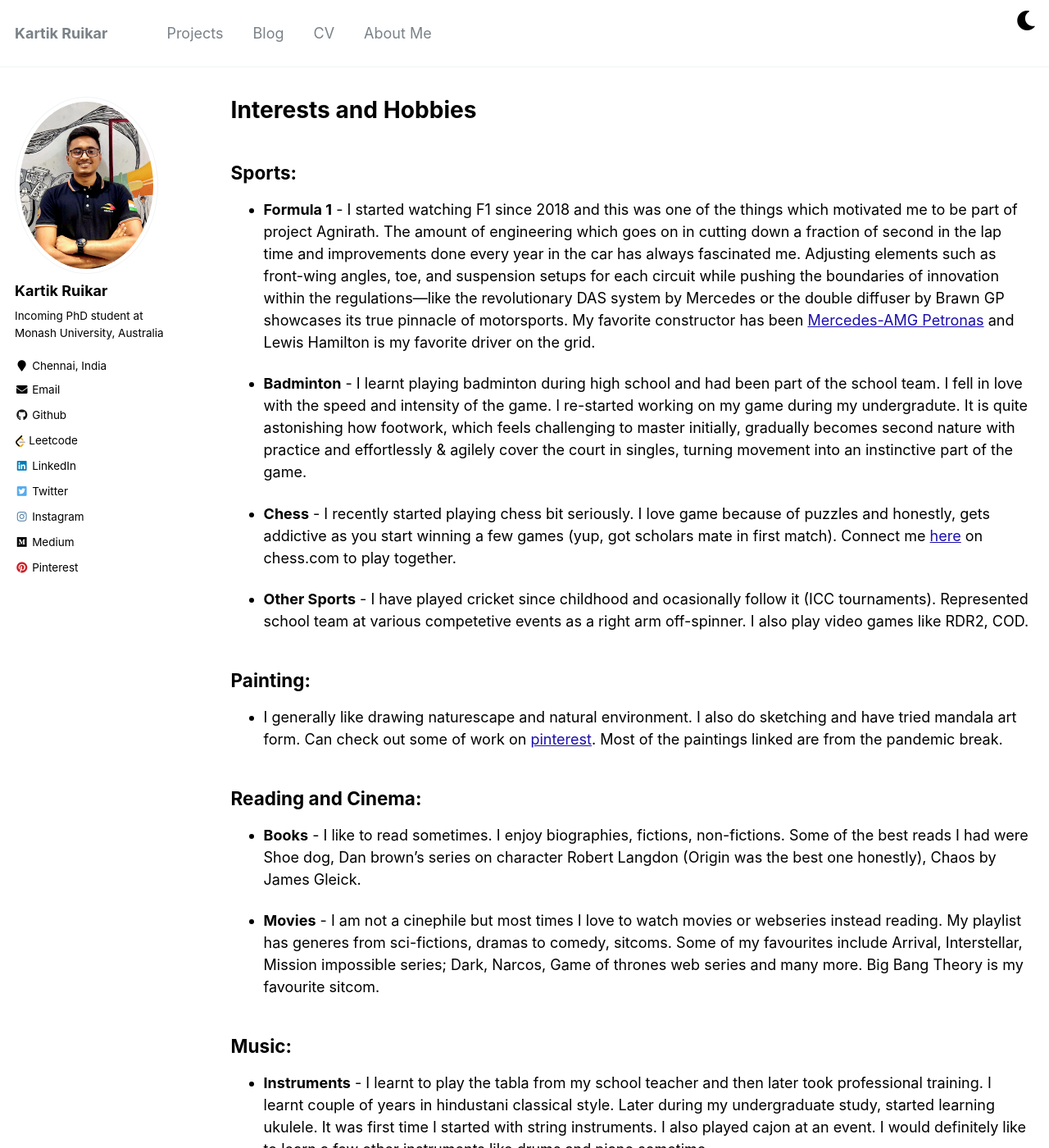
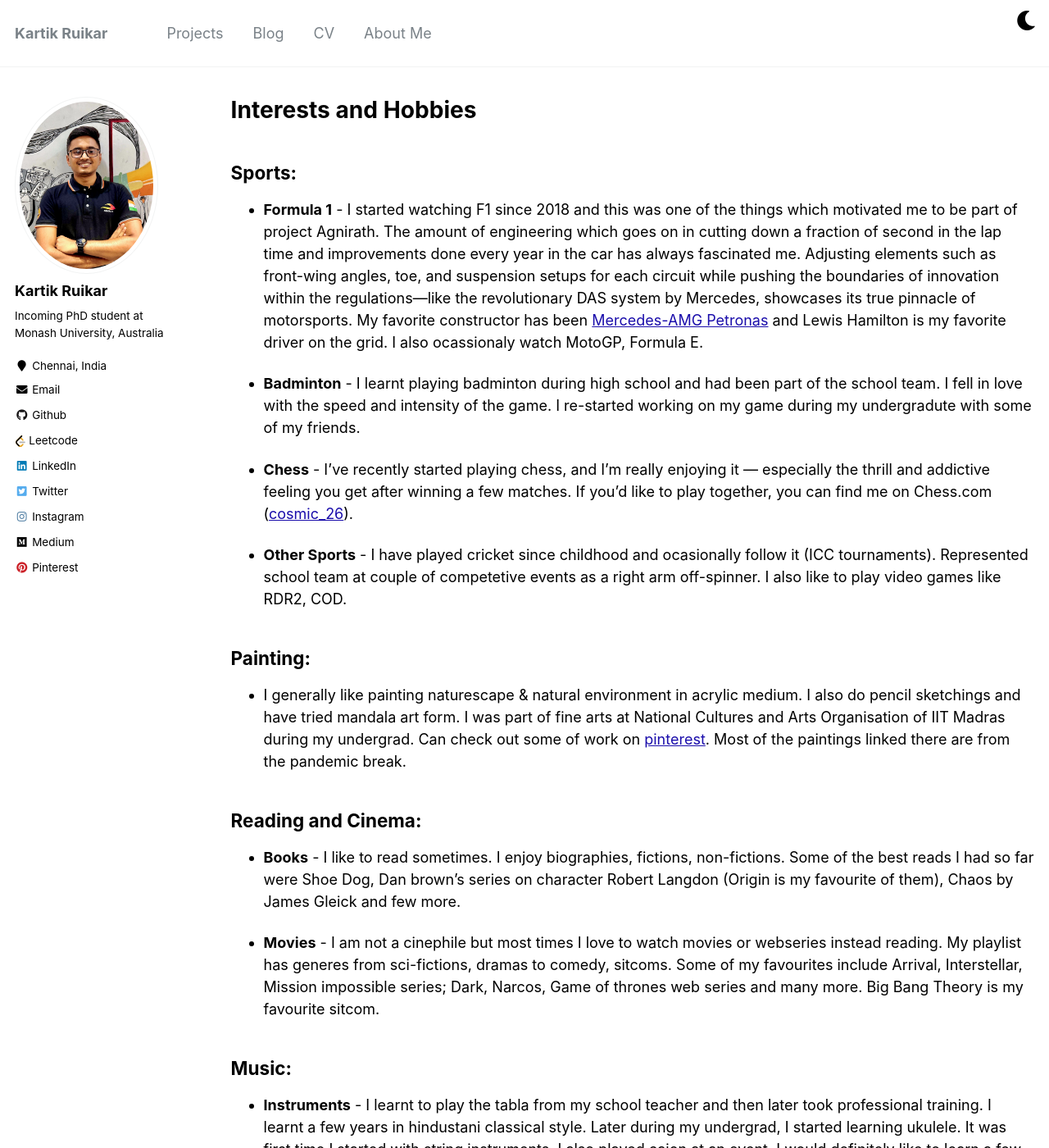
Before and after one commit to Kartik2605/Kartik2605.github.io, a Jekyll site: the page built from _pages/other.md, in a window 1280 px wide and 1400 px high. Shown: the whole window at 82% size. Built offline with Jekyll 4.4.1, drawn with Linux system fonts in a browser that asks for light colours; our own code applies the rules of GitHub Pages for plain Markdown files; some of the changed text lies outside the part shown.

Commit message:
changes in About me 8

```diff
--- a/_pages/other.md
+++ b/_pages/other.md
@@ -11,28 +11,28 @@ redirect_from:
 
 ## Sports: ##
 
-* **Formula 1** - I started watching F1 since 2018 and this was one of the things which motivated me to be part of project Agnirath. The amount of engineering which goes on in cutting down a fraction of second in the lap time and improvements done every year in the car has always fascinated me. Adjusting elements such as front-wing angles, toe, and suspension setups for each circuit while pushing the boundaries of innovation within the regulations—like the revolutionary DAS system by Mercedes or the double diffuser by Brawn GP showcases its true pinnacle of motorsports. My favorite constructor has been [Mercedes-AMG Petronas](https://www.mercedesamgf1.com/) and Lewis Hamilton is my favorite driver on the grid.
+* **Formula 1** - I started watching F1 since 2018 and this was one of the things which motivated me to be part of project Agnirath. The amount of engineering which goes on in cutting down a fraction of second in the lap time and improvements done every year in the car has always fascinated me. Adjusting elements such as front-wing angles, toe, and suspension setups for each circuit while pushing the boundaries of innovation within the regulations—like the revolutionary DAS system by Mercedes, showcases its true pinnacle of motorsports. My favorite constructor has been [Mercedes-AMG Petronas](https://www.mercedesamgf1.com/) and Lewis Hamilton is my favorite driver on the grid. I also ocassionaly watch MotoGP, Formula E.
 
-* **Badminton** - I learnt playing badminton during high school and had been part of the school team. I fell in love with the speed and intensity of the game. I re-started working on my game during my undergradute. It is quite astonishing how footwork, which feels challenging to master initially, gradually becomes second nature with practice and effortlessly & agilely cover the court in singles, turning movement into an instinctive part of the game.
+* **Badminton** - I learnt playing badminton during high school and had been part of the school team. I fell in love with the speed and intensity of the game. I re-started working on my game during my undergradute with some of my friends.
 
-* **Chess** - I recently started playing chess bit seriously. I love game because of puzzles and honestly, gets addictive as you start winning a few games (yup, got scholars mate in first match). Connect me [here](https://www.chess.com/member/cosmic_26) on chess.com to play together.
+* **Chess** - I've recently started playing chess, and I'm really enjoying it — especially the thrill and addictive feeling you get after winning a few matches. If you'd like to play together, you can find me on Chess.com ([cosmic_26](https://www.chess.com/member/cosmic_26)).
 
-* **Other Sports** - I have played cricket since childhood and ocasionally follow it (ICC tournaments). Represented school team at various competetive events as a right arm off-spinner. I also play video games like RDR2, COD.
+* **Other Sports** - I have played cricket since childhood and ocasionally follow it (ICC tournaments). Represented school team at couple of competetive events as a right arm off-spinner. I also like to play video games like RDR2, COD.
 
 
 ## Painting: ##
 
-- I generally like drawing naturescape and natural environment. I also do sketching and have tried mandala art form. Can check out some of work on [pinterest](https://pin.it/2c8Ym5D8z). Most of the paintings linked are from the pandemic break.
+- I generally like painting naturescape & natural environment in acrylic medium. I also do pencil sketchings and have tried mandala art form. I was part of fine arts at National Cultures and Arts Organisation of IIT Madras during my undergrad. Can check out some of work on [pinterest](https://pin.it/2c8Ym5D8z). Most of the paintings linked there are from the pandemic break.
 
 ## Reading and Cinema: ##
 
-* **Books** - I like to read sometimes. I enjoy biographies, fictions, non-fictions. Some of the best reads I had were Shoe dog, Dan brown's series on character Robert Langdon (Origin was the best one honestly), Chaos by James Gleick.
+* **Books** - I like to read sometimes. I enjoy biographies, fictions, non-fictions. Some of the best reads I had so far were Shoe Dog, Dan brown's series on character Robert Langdon (Origin is my favourite of them), Chaos by James Gleick and few more.
 
 * **Movies** - I am not a cinephile but most times I love to watch movies or webseries instead reading. My playlist has generes from sci-fictions, dramas to comedy, sitcoms. Some of my favourites include Arrival, Interstellar, Mission impossible series; Dark, Narcos, Game of thrones web series and many more. Big Bang Theory is my favourite sitcom.
 
 ## Music: ##
 
-* **Instruments** - I learnt to play the tabla from my school teacher and then later took professional training. I learnt couple of years in hindustani classical style. Later during my undergraduate study, started learning ukulele. It was first time I started with string instruments. I also played cajon at an event. I would definitely like to learn a few other instruments like drums and piano sometime.
+* **Instruments** - I learnt to play the tabla from my school teacher and then later took professional training. I learnt a few years in hindustani classical style. Later during my undergrad, I started learning ukulele. It was first time I started with string instruments. I also played cajon at an event. I would definitely like to learn a few other instruments like drums and piano sometime.
 
 * **Bands/Artists** - My playlist has genres ranging from pop to classical music. My favorite artists include Ed Sheeran, Arjit Singh, Pritam, Imagine Dragon, Eminem and many more. Along with this, I also like theme songs and scores from Hans Zimmer, Brian Tyler ([F1 theme!](https://www.youtube.com/watch?v=8AYy-BcjRXg)).
 
```
